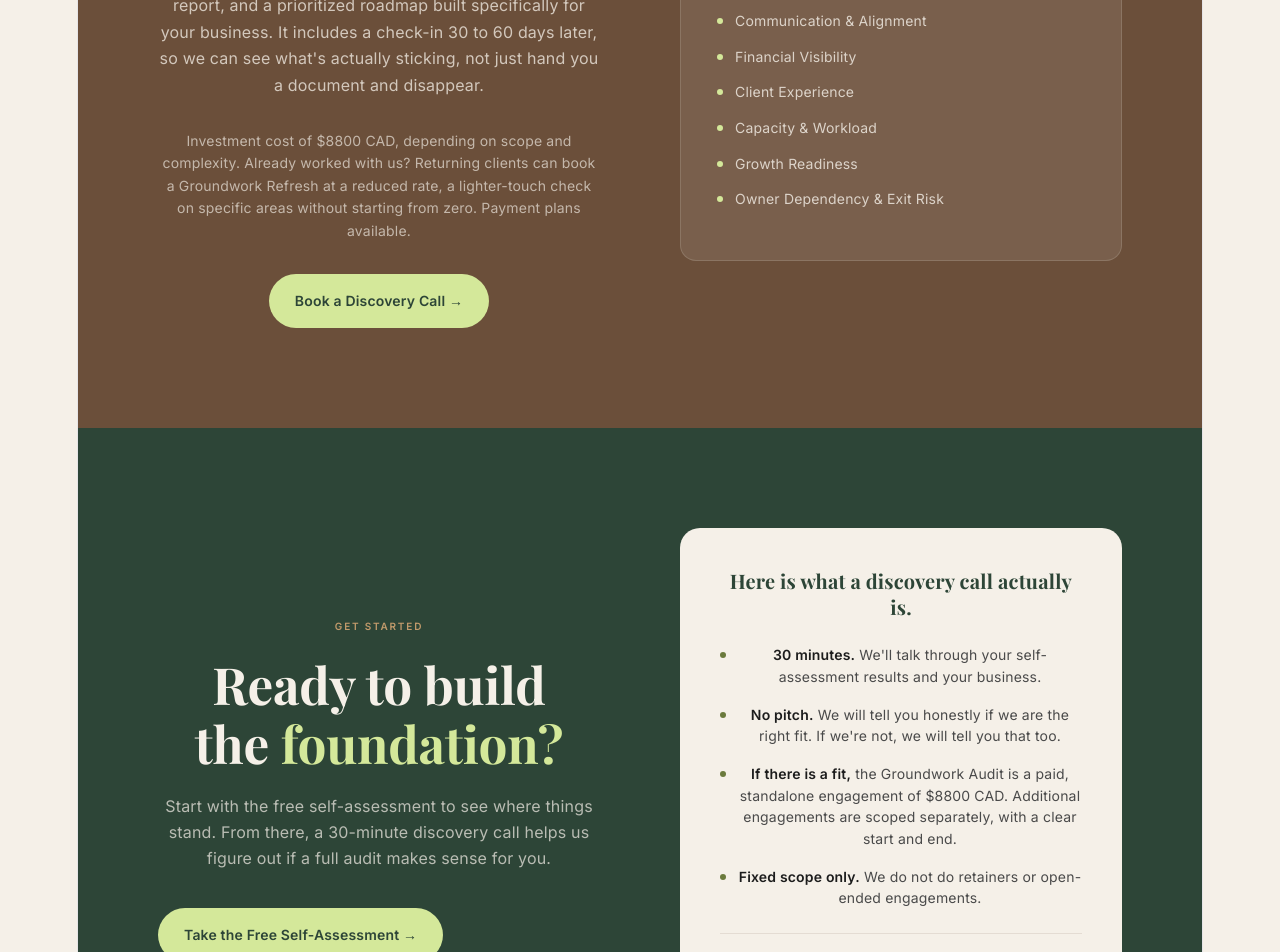
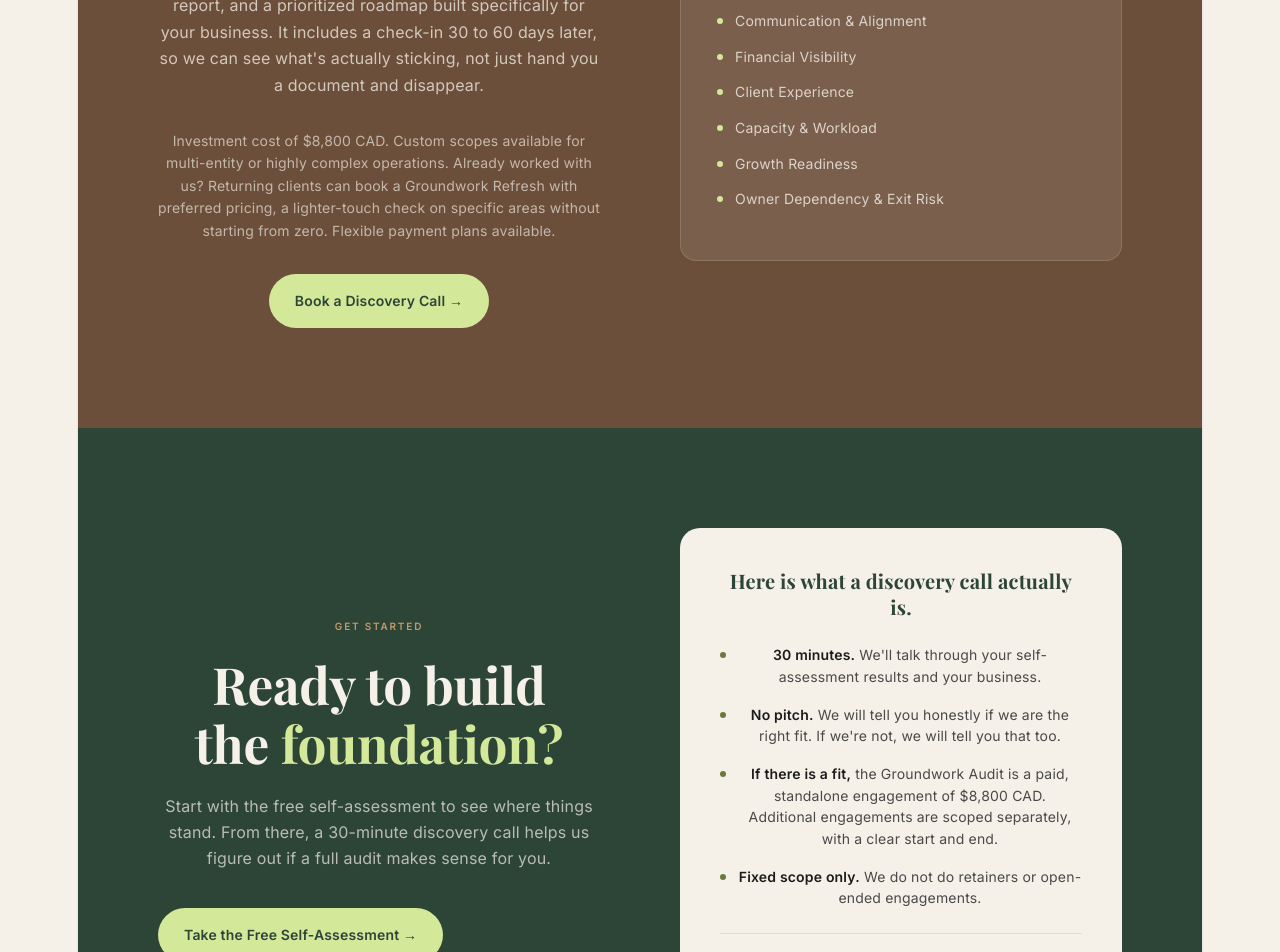
Before and after one commit to JenniferGroundwork/Groundwork, a React (Vite) app: page / in a window 1280 px wide. Shown: the part 4080-5032 px from the top of the page. Built offline with nearby package versions, Linux system fonts and the light colour scheme.

Commit message:
pricing again

```diff
--- a/src/Home.jsx
+++ b/src/Home.jsx
@@ -674,7 +674,7 @@ export default function GroundworkHome() {
               Your free self-assessment gives you a starting picture. The Groundwork Audit is where we go deep: facilitated conversations with you and your team, a full findings report, and a prioritized roadmap built specifically for your business. It includes a check-in 30 to 60 days later, so we can see what's actually sticking, not just hand you a document and disappear.
             </p>
             <p className="audit-price-note">
-               Investment cost of $8800 CAD, depending on scope and complexity. Already worked with us? Returning clients can book a Groundwork Refresh at a reduced rate, a lighter-touch check on specific areas without starting from zero. Payment plans available.
+               Investment cost of $8,800 CAD. Custom scopes available for multi-entity or highly complex operations. Already worked with us? Returning clients can book a Groundwork Refresh with preferred pricing, a lighter-touch check on specific areas without starting from zero. Flexible payment plans available.
             </p>
             <a href="#/book" className="btn-primary">Book a Discovery Call &rarr;</a>
           </div>
@@ -708,7 +708,7 @@ export default function GroundworkHome() {
             {[
               ["30 minutes.", "We'll talk through your self-assessment results and your business."],
               ["No pitch.", "We will tell you honestly if we are the right fit. If we're not, we will tell you that too."],
-              ["If there is a fit,", "the Groundwork Audit is a paid, standalone engagement of $8800 CAD. Additional engagements are scoped separately, with a clear start and end."],
+              ["If there is a fit,", "the Groundwork Audit is a paid, standalone engagement of $8,800 CAD. Additional engagements are scoped separately, with a clear start and end."],
               ["Fixed scope only.", "We do not do retainers or open-ended engagements."]
             ].map(([bold, rest]) => (
               <div key={bold} className="cta-point">
```
